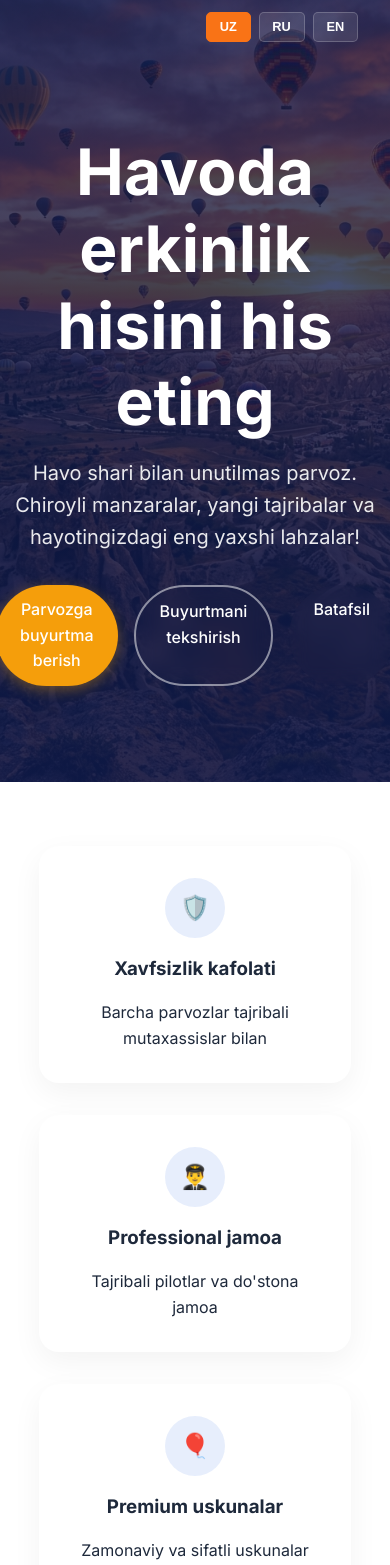
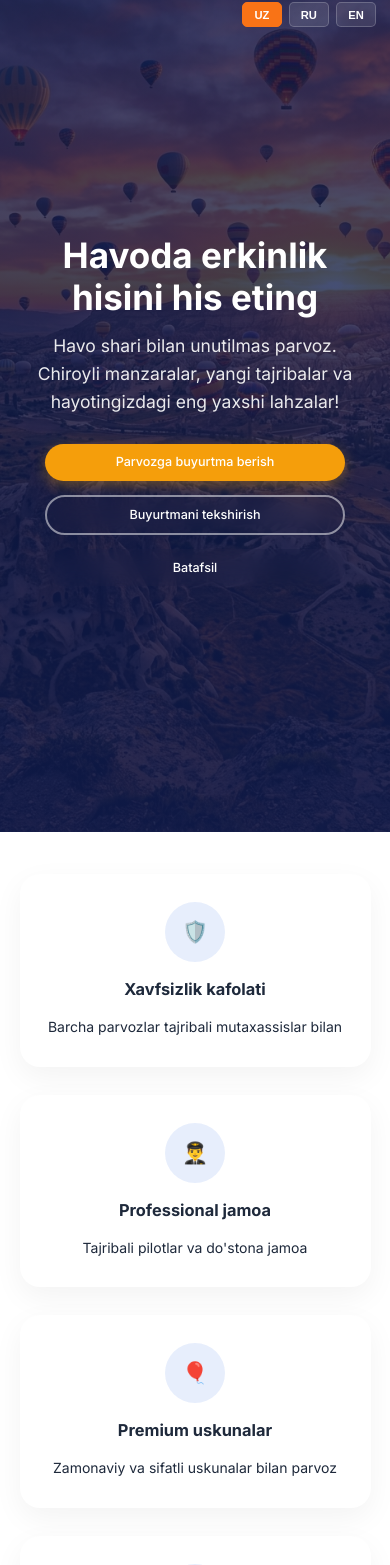
Before and after one commit to xojiakbarnabiyev376-lab/havo-shari-fullstack, a Next.js app in the folder frontend/: page / in a window 390 px wide. Shown: the part 12-1577 px from the top of the page. Built offline with nearby package versions, Linux system fonts and the light colour scheme; no server answers.

Commit message:
Full mobile responsive update for all pages

```diff
--- a/frontend/src/app/admin/page.tsx
+++ b/frontend/src/app/admin/page.tsx
@@ -211,7 +211,8 @@ export default function AdminPage() {
           </div>
         </div>
 
-        <table className={styles.table}>
+        <div className={styles.tableContainer}>
+          <table className={styles.table}>
           <thead>
             <tr>
               <th>ID</th>
@@ -259,7 +260,8 @@ export default function AdminPage() {
               </tr>
             ))}
           </tbody>
-        </table>
+          </table>
+        </div>
       </div>
     </div>
   );
--- a/frontend/src/app/check-booking/page.module.css
+++ b/frontend/src/app/check-booking/page.module.css
@@ -110,3 +110,25 @@
   margin: 0.25rem 0;
   font-size: 0.95rem;
 }
+
+@media (max-width: 640px) {
+  .container {
+    padding: 1rem;
+  }
+
+  .card {
+    padding: 1.5rem;
+  }
+
+  .form {
+    flex-direction: column;
+  }
+
+  .btn {
+    width: 100%;
+  }
+
+  .title {
+    font-size: 1.5rem;
+  }
+}
--- a/frontend/src/app/globals.css
+++ b/frontend/src/app/globals.css
@@ -77,3 +77,15 @@ ul {
   -webkit-backdrop-filter: blur(16px);
   border-radius: 20px;
 }
+
+/* Global Mobile Fixes */
+@media (max-width: 640px) {
+  html {
+    font-size: 14px;
+  }
+
+  .btn {
+    padding: 0.6rem 1.2rem;
+    font-size: 0.9rem;
+  }
+}
--- a/frontend/src/app/page.module.css
+++ b/frontend/src/app/page.module.css
@@ -193,3 +193,34 @@
   font-size: 0.875rem;
   font-weight: 600;
 }
+
+@media (max-width: 768px) {
+  .heroTitle {
+    font-size: 2.5rem;
+  }
+
+  .heroButtons {
+    flex-direction: column;
+    width: 100%;
+    max-width: 300px;
+    margin: 0 auto;
+  }
+
+  .langSwitcher {
+    top: 1rem;
+    right: 1rem;
+  }
+
+  .features {
+    padding: 3rem 5%;
+    margin-top: 0;
+  }
+
+  .sectionTitle {
+    font-size: 2rem;
+  }
+
+  .packagesSection {
+    padding: 3rem 5%;
+  }
+}
```
Also changed, not shown: frontend/src/app/admin/page.module.css (+27 -0 lines).
